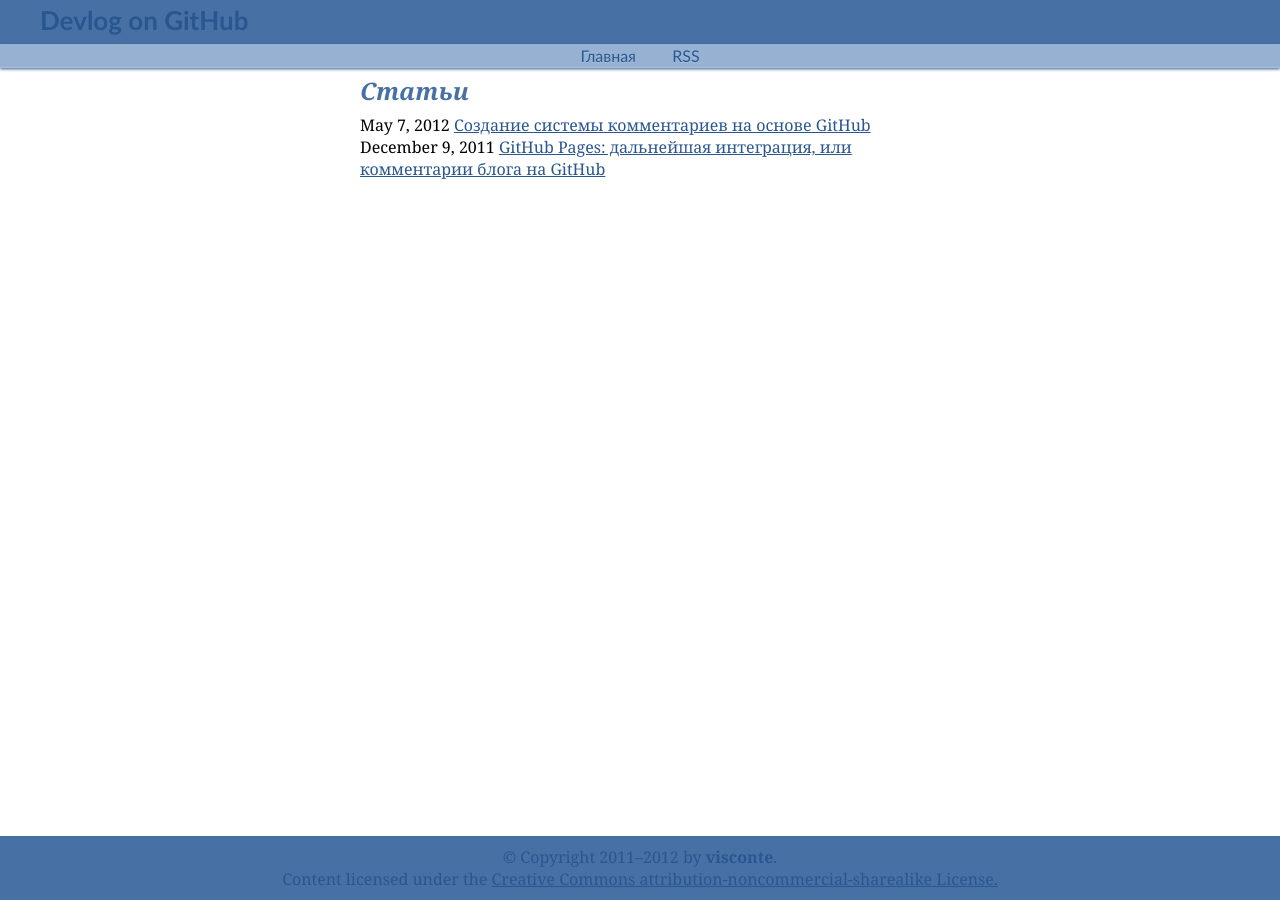
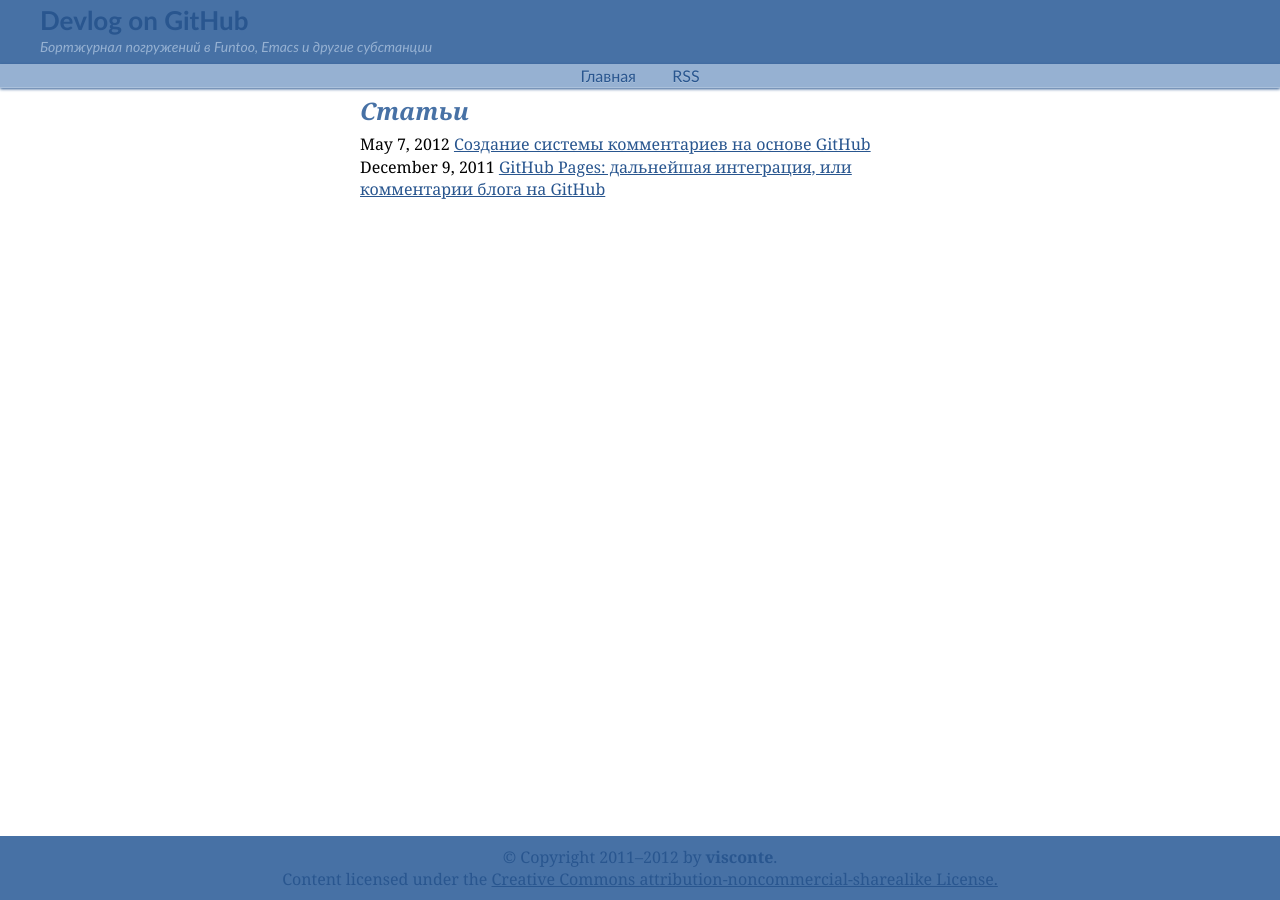
Before and after one commit to visconte/visconte.github.com, a Jekyll site: the page built from index.html, in a window 1280 px wide. Built offline with Jekyll 4.4.1, drawn with Linux system fonts in a browser that asks for light colours; some of the changed lines change nothing that is shown.

Commit message:
Slight changes

```diff
--- a/_config.yml
+++ b/_config.yml
@@ -1,7 +1,7 @@
 title: Devlog on GitHub
-#description: Бортжурнал погружений в Funtoo, Emacs и другие субстанции
+description: Бортжурнал погружений в Funtoo, Emacs и другие субстанции
 url: http://visconte.github.com
 cloud: http://dl.dropbox.com/u/35307988/visconte.github.com
 markdown: kramdown
 pygments: yes
-exclude: ['others']
+#exclude: ['others']
```
